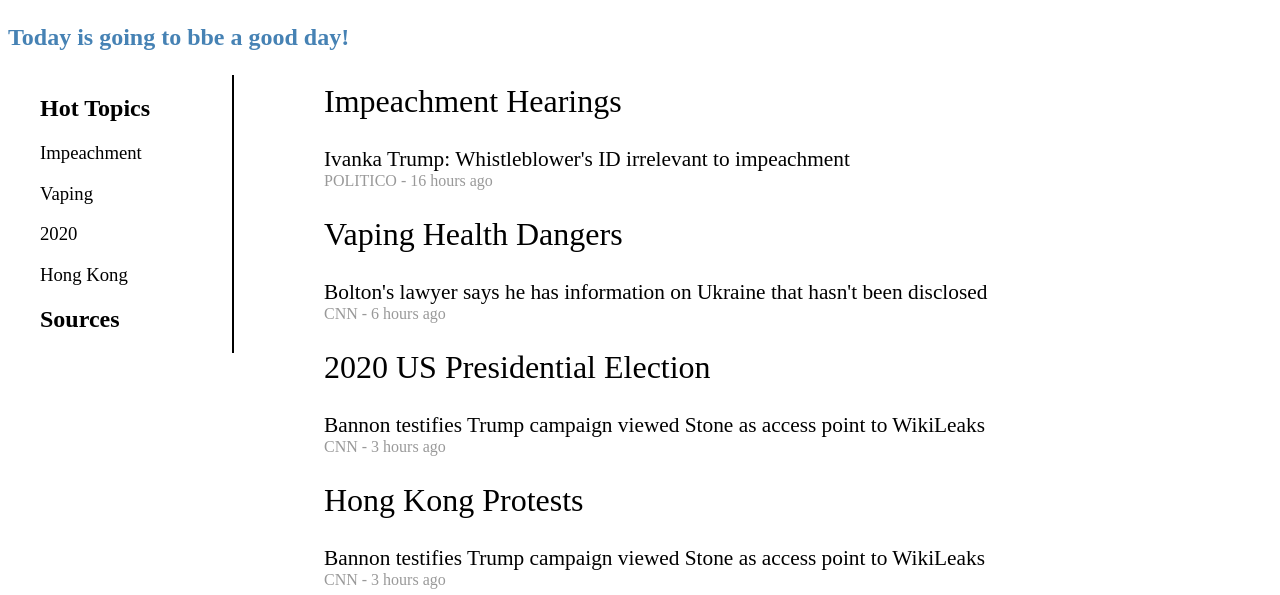
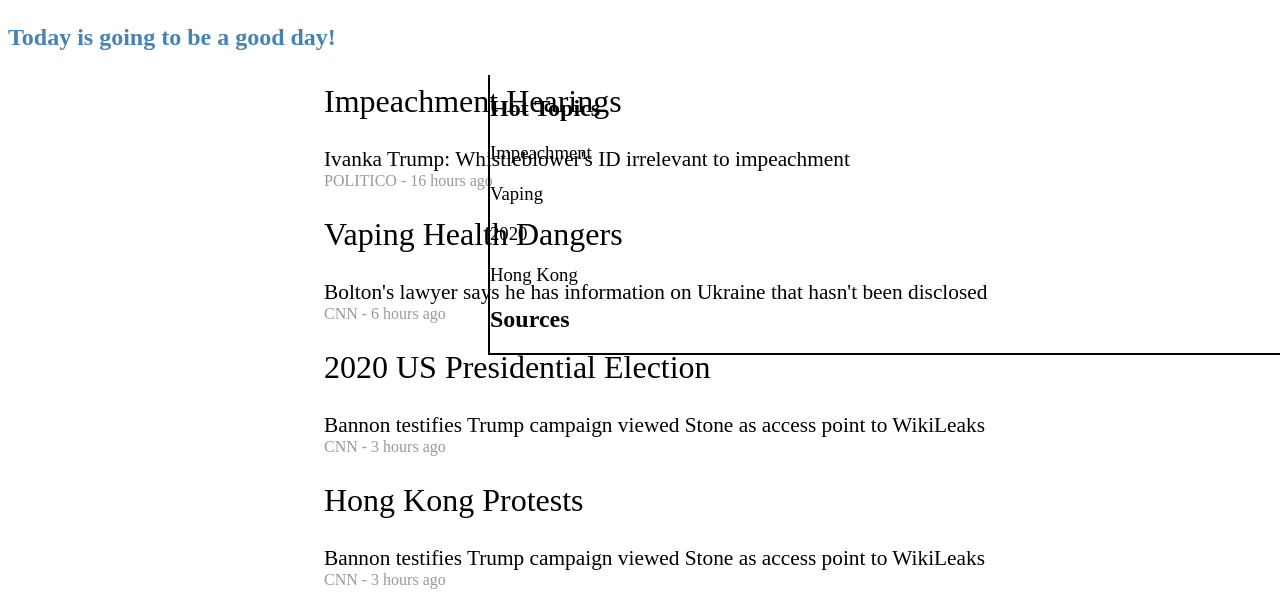
Before and after one commit to alan-luo/hackprinceton-19, a Flask app: template templates/sourceGraphs.html in a window 1280 px wide. Shown: the top 595 px of the page. Run offline with Flask 2, Linux system fonts and the light colour scheme; the template is opened without the code that fills it, so the values that code supplies are empty.

Commit message:
moving files around

```diff
--- a/templates/sourceGraphs.html
+++ b/templates/sourceGraphs.html
@@ -10,9 +10,11 @@
 			}
 			.nav {
 				float:left;
-				width:15%;
-				border-right:2px solid black;
-				margin-left:2em;
+				width:70%;
+				heigth:70%;
+				border-left:2px solid black;
+				border-bottom:2px solid black;
+				margin-left:30em;
 				position:fixed;
 			}
 			.nav h3 {
@@ -49,7 +51,7 @@
 </head>
 <body>
 
-<h3>Today is going to bbe a good day!</h3>
+<h3>Today is going to be a good day!</h3>
 <script src="https://d3js.org/d3.v5.min.js"></script>
 <script type="text/javascript">
 	d3.select('h3').style('color','steelblue');
```
Also changed, not shown: 1 other file.
